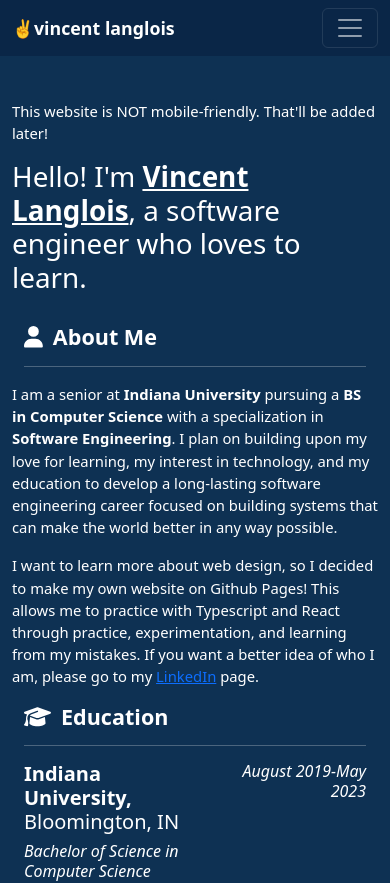
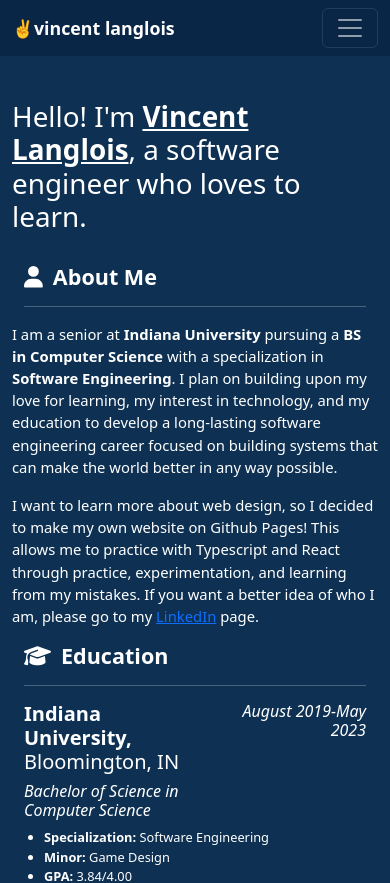
Before and after one commit to vtlanglois/vtlanglois.github.io, a React (Create React App) app: page /#/ in a window 390 px wide. Shown: the top 883 px of the page. Built offline with nearby package versions, Linux system fonts and the light colour scheme.

Commit message:
removed non-mobile-friendly blurb

```diff
--- a/src/pages/About.tsx
+++ b/src/pages/About.tsx
@@ -9,7 +9,6 @@ const About = () => {
       <body className="App-body">
         <Container>
         <Row md="auto">
-        <p>This website is NOT mobile-friendly. That'll be added later!</p>
         <h1>
           Hello! I'm{" "}
           <b>
```
